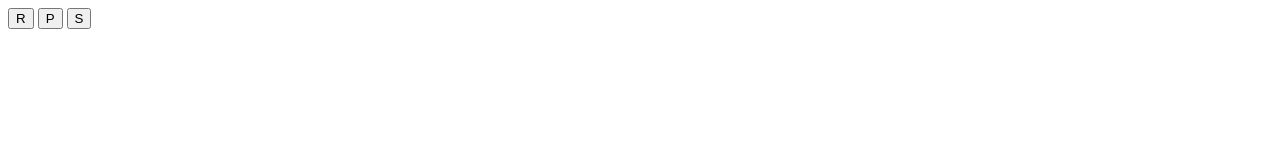
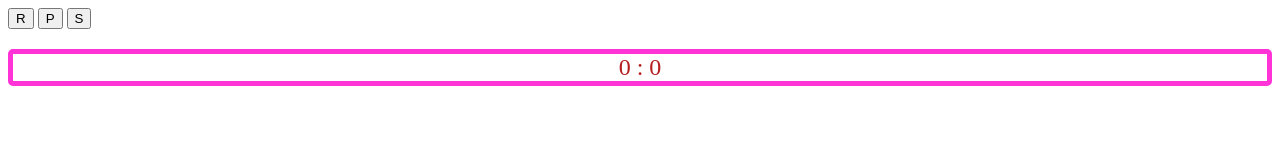
Before and after one commit to redgerandom/odin-rock-scissors-paper-refresher, a plain HTML site: page index.html in a window 1280 px wide. Drawn offline with Linux system fonts and the light colour scheme.

Commit message:
added scoreboard that keeps track of points on the html

```diff
--- a/app.js
+++ b/app.js
@@ -2,7 +2,9 @@ let humanScore = 0;
 let computerScore = 0;
 let humanChoice = ""
 let computerChoice = ""
+let result = document.getElementById('result');
 
+result.innerText= scoreBoard()
 
 let rockButton = document.getElementById('rock');
 rockButton.addEventListener('click', function() {
@@ -10,7 +12,7 @@ rockButton.addEventListener('click', function() {
     computerChoice = getComputerChoice();
     showHands();
     playRound(humanChoice, computerChoice);
-    scoreBoard();
+    result.innerText= scoreBoard();
 });
 
 
@@ -22,7 +24,7 @@ paperButton.addEventListener('click', function() {
     computerChoice = getComputerChoice();
     showHands();
     playRound(humanChoice, computerChoice);
-    scoreBoard();
+    result.innerText= scoreBoard();
 }
 );
 
@@ -33,7 +35,7 @@ scissorsButton.addEventListener('click', function() {
     computerChoice = getComputerChoice();
     showHands();
     playRound(humanChoice, computerChoice);
-    scoreBoard();
+    result.innerText= scoreBoard();
 }
 );
 
@@ -83,6 +85,7 @@ function playRound(humanChoice, computerChoice) {
 
     function scoreBoard() {
         console.log(humanScore + " : " + computerScore);
+        return humanScore + " : " + computerScore;
     }
 
     // function playgame() {
--- a/index.html
+++ b/index.html
@@ -10,6 +10,9 @@
     <button id="rock">R</button>
     <button id="paper">P</button>
     <button id="scissors">S</button>
+    <div id="result"></div>
+
+
     <script src="app.js"></script>
 </body>
 </html>
--- a/style.css
+++ b/style.css
@@ -0,0 +1,10 @@
+#result {
+    font-size: 24px;
+    border: 5px solid #ff33d6;
+    border-radius: 5px;
+    color: #b61f1f;
+    text-align: center;
+    margin-top: 20px;
+    box-sizing: border-box;
+    background-color: white;
+}
```
